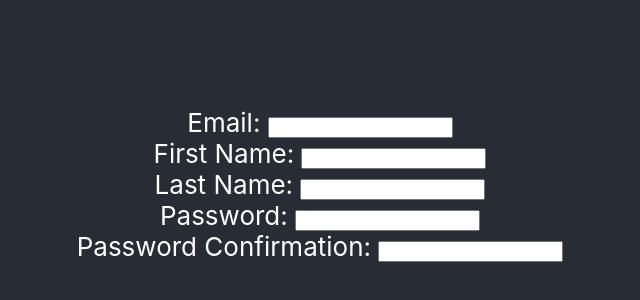
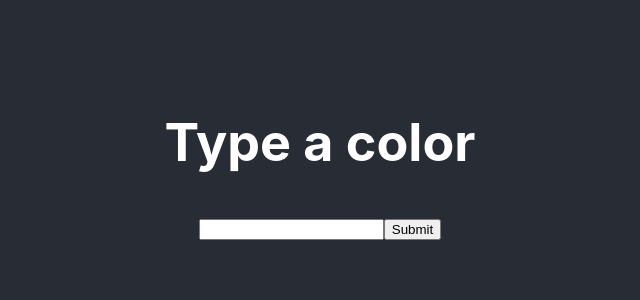
Before and after one commit to achan9528/coding_dojo_mern_stack, a React (Create React App) app in the folder my-first-react-app/: page / in a window 1280 px wide. Shown: the part 216-516 px from the top of the page, without its empty margins (320-960 px from the left). Built offline with nearby package versions, Linux system fonts and the light colour scheme.

Commit message:
box generator

```diff
--- a/my-first-react-app/src/App.js
+++ b/my-first-react-app/src/App.js
@@ -1,9 +1,19 @@
 import logo from './logo.svg';
 import './App.css';
+import {useState} from 'react';
 // import PersonCard from './components/PersonCard'
-import HookForm from './components/HookForm'
+// import HookForm from './components/HookForm'
+import ColorForm from './components/ColorForm'
+import ColorBox from './components/Box'
 
 function App() {
+  const[newColor, setNewColor] = useState("");
+  const [colors, setColors] = useState([]);
+
+  const addNewColor = (newColor) =>{
+    setNewColor(newColor);
+    setColors([...colors, newColor]);
+  }
   return (
     <div className="App">
       <header className="App-header">
@@ -38,8 +48,11 @@ function App() {
         <PersonCard firstName={"Maria"} lastName={"Smith"} age={62} hairColor={"Brown"}/> */}
 
         {/* Hook Form Assignment */}
-        <HookForm></HookForm>
+        {/* <HookForm></HookForm> */}
 
+        {/* Box Generator */}
+        <ColorForm onNewColor = {addNewColor}></ColorForm>
+        <ColorBox colors={colors}></ColorBox>
       </header>
     </div>
   );
--- /dev/null
+++ b/my-first-react-app/src/components/Box.js
@@ -0,0 +1,30 @@
+import react, { useState } from 'react';
+
+const ColorBox = (props) => {
+    console.log(props.colors);
+    const colors = [...props.colors];
+
+    return (
+        <ul style ={{listStyleType:"none", width: "100%"}}>
+            {
+                colors.map( (item,i) =>
+                    // const boxStyle = {
+                    //     height: "40px",
+                    //     width: "40px",
+                    //     backgroundColor: item,
+                    // };
+
+                    <li style={{flexWrap:"wrap", display:"inline-block", margin: "10px"}}>
+                        <div key={i} style={{
+                            height: "40px",
+                            width: "40px",
+                            backgroundColor: item
+                            }}></div>
+                    </li>
+                )
+            }
+        </ul>
+    )
+}
+
+export default ColorBox;
--- /dev/null
+++ b/my-first-react-app/src/components/ColorForm.js
@@ -0,0 +1,24 @@
+import react, { useState} from 'react';
+
+const ColorForm = (props) => {
+    const [newColor, setNewColor] = useState("");
+    const colors = [];
+
+    const handleSubmit = (e) =>{
+        e.preventDefault();
+        props.onNewColor(newColor);
+    }
+
+    return (
+        <form onSubmit = { handleSubmit }>
+            <h1>Type a color</h1>
+            <input
+                onChange = { (e) => setNewColor(e.target.value) }
+                value = {newColor}
+            ></input>
+            <button>Submit</button>
+        </form>
+    )
+}
+
+export default ColorForm;
```
